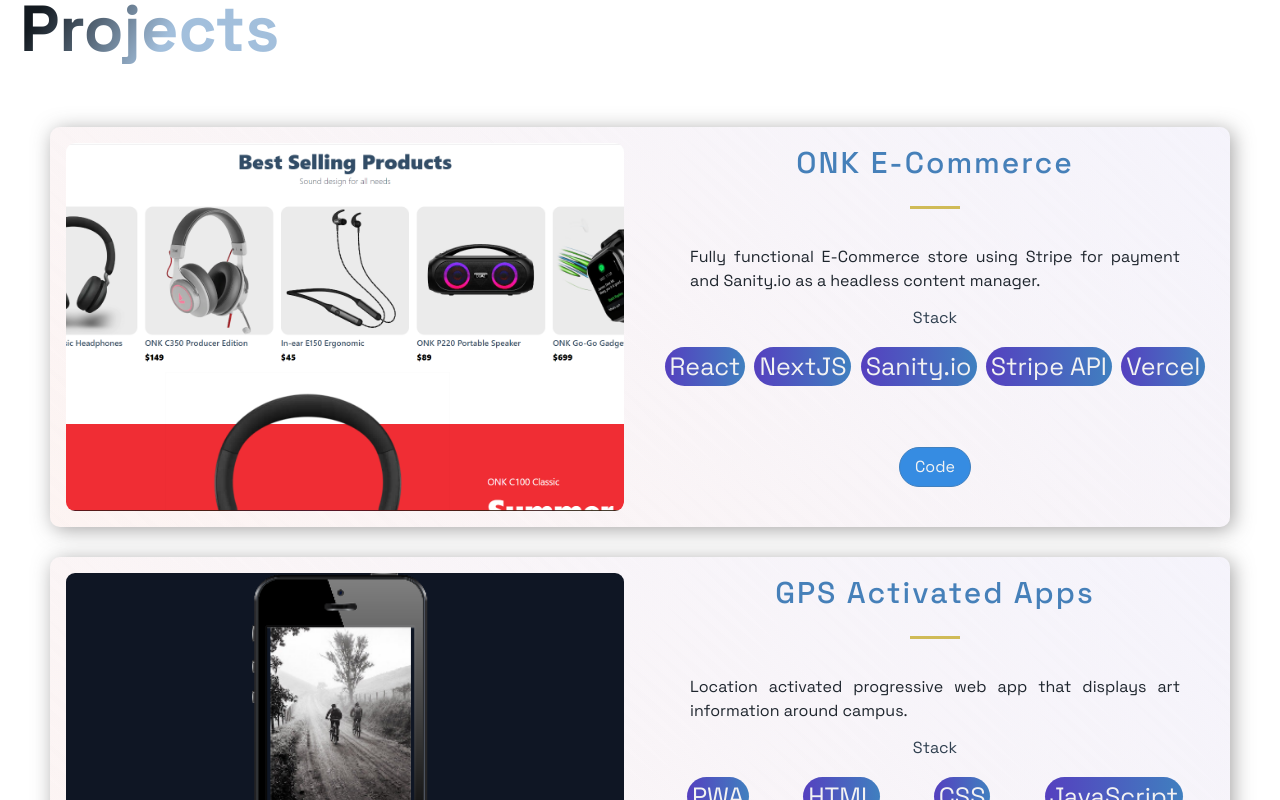
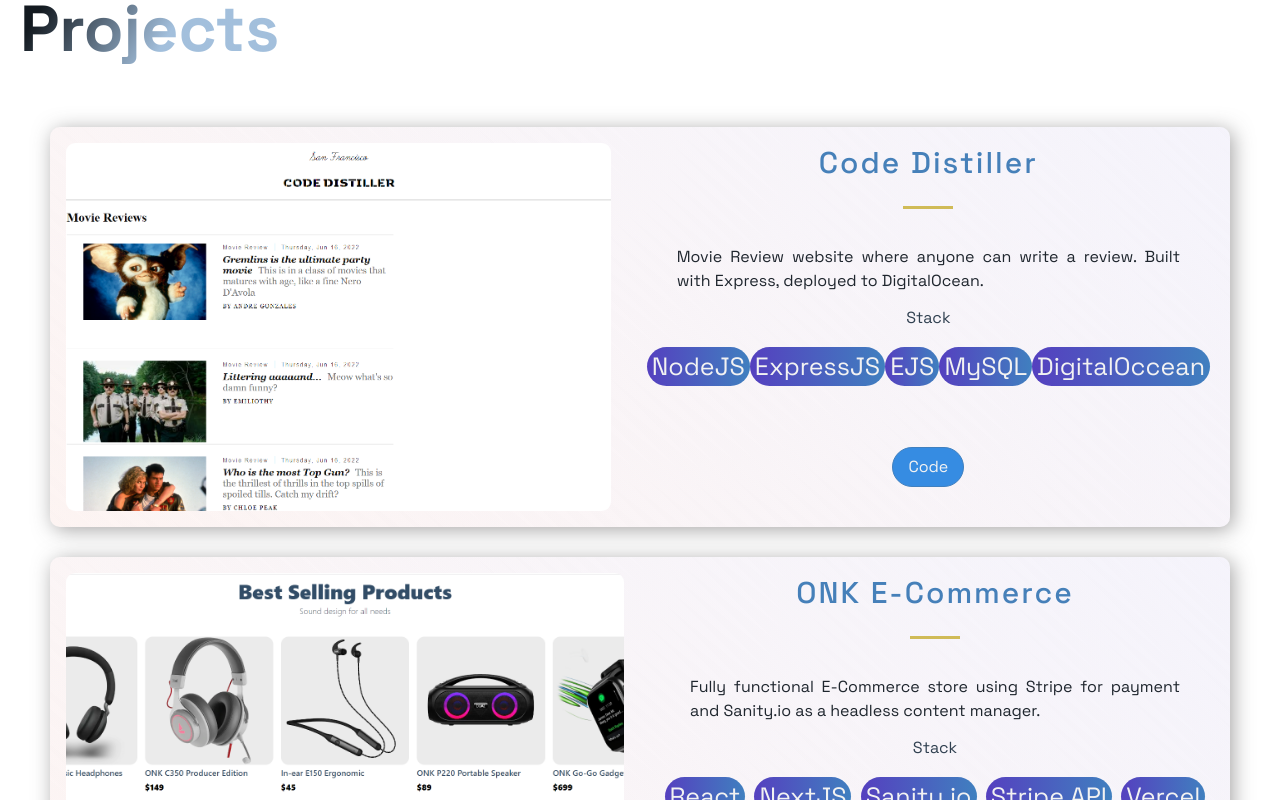
Before and after one commit to gibstock/agonzales-portfolio, a Next.js app: page / in a window 1280 px wide. Shown: the part 780-1580 px from the top of the page. Built offline with nearby package versions, Linux system fonts and the light colour scheme.

Commit message:
Added project

```diff
--- a/src/components/Projects/Projects.js
+++ b/src/components/Projects/Projects.js
@@ -12,8 +12,8 @@
     <SectionTitle main>Projects</SectionTitle>
     <GridContainer>
       {projects.map(({id, image, title, description, tags, source, visit}) => (
-        <BlogLink href={visit} target="_blank" rel='noreferrer'>
-          <BlogCard key={id}>
+        <BlogLink key={id} href={visit} target="_blank" rel='noreferrer'>
+          <BlogCard >
             <div>
               <Img src={image} />
             </div>
--- a/src/constants/constants.js
+++ b/src/constants/constants.js
@@ -1,4 +1,13 @@
 export const projects = [
+  {
+    title: 'Code Distiller',
+    description: "Movie Review website where anyone can write a review. Built with Express, deployed to DigitalOcean.",
+      image: '/images/6.png',
+      tags: ['NodeJS', 'ExpressJS', 'EJS','MySQL', 'DigitalOccean'],
+    source: 'https://github.com/gibstock/code-distiller',
+    visit: 'https://www.codedistiller.com',
+    id: 0,
+  },
   {
     title: 'ONK E-Commerce',
     description: "Fully functional E-Commerce store using Stripe for payment and Sanity.io as a headless content manager.",
@@ -6,7 +15,7 @@
       tags: ['React', 'NextJS', 'Sanity.io','Stripe API', 'Vercel'],
     source: 'https://github.com/gibstock/onk-ecommerce',
     visit: 'https://onk-ecommerce.vercel.app/',
-    id: 0,
+    id: 1,
   },
   {
     title: 'GPS Activated Apps',
@@ -15,7 +24,7 @@
     tags: ['PWA', 'HTML', 'CSS', 'JavaScript'],
     source: 'https://github.com/design-hub-arc/arc-art-walkabout',
     visit: 'https://arc-art-walkabout-demo.netlify.app/',
-    id: 1,
+    id: 2,
   },
   {
     title: 'Real-Time Video Chat',
@@ -24,7 +33,7 @@
       tags: ['React', 'Agora.io'],
     source: '#',
     visit: 'https://kcvidchat.netlify.app/create',
-    id: 2,
+    id: 3,
   },
   {
     title: 'Actor Searching App',
@@ -33,7 +42,7 @@
     tags: ['React', 'API', 'Material UI', 'Axios'],
     source: 'https://github.com/gibstock/react-what-from-app',
     visit: 'https://react-what-from-app.herokuapp.com/',
-    id: 3,
+    id: 4,
   },
   {
     title: 'Get Happy Faces',
@@ -42,7 +51,7 @@
     tags: ['HTML', 'CSS', 'JavaScript', 'Google Sheets'],
     source: 'https://github.com/gibstock/get-happy',
     visit: 'https://get-happy.netlify.app/',
-    id: 4,
+    id: 5,
   },
 ];
 
```
Also changed, not shown: public/images/6.png (added).
